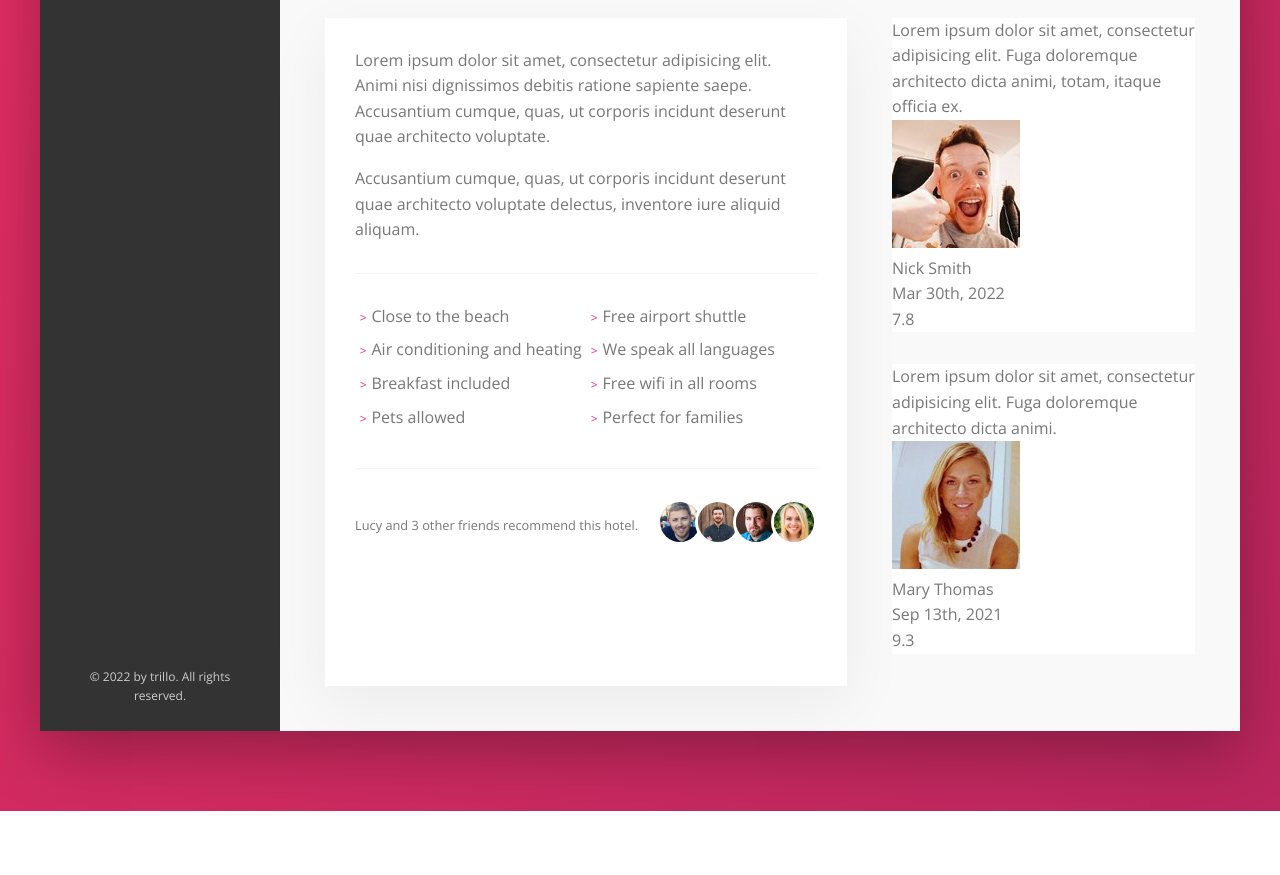
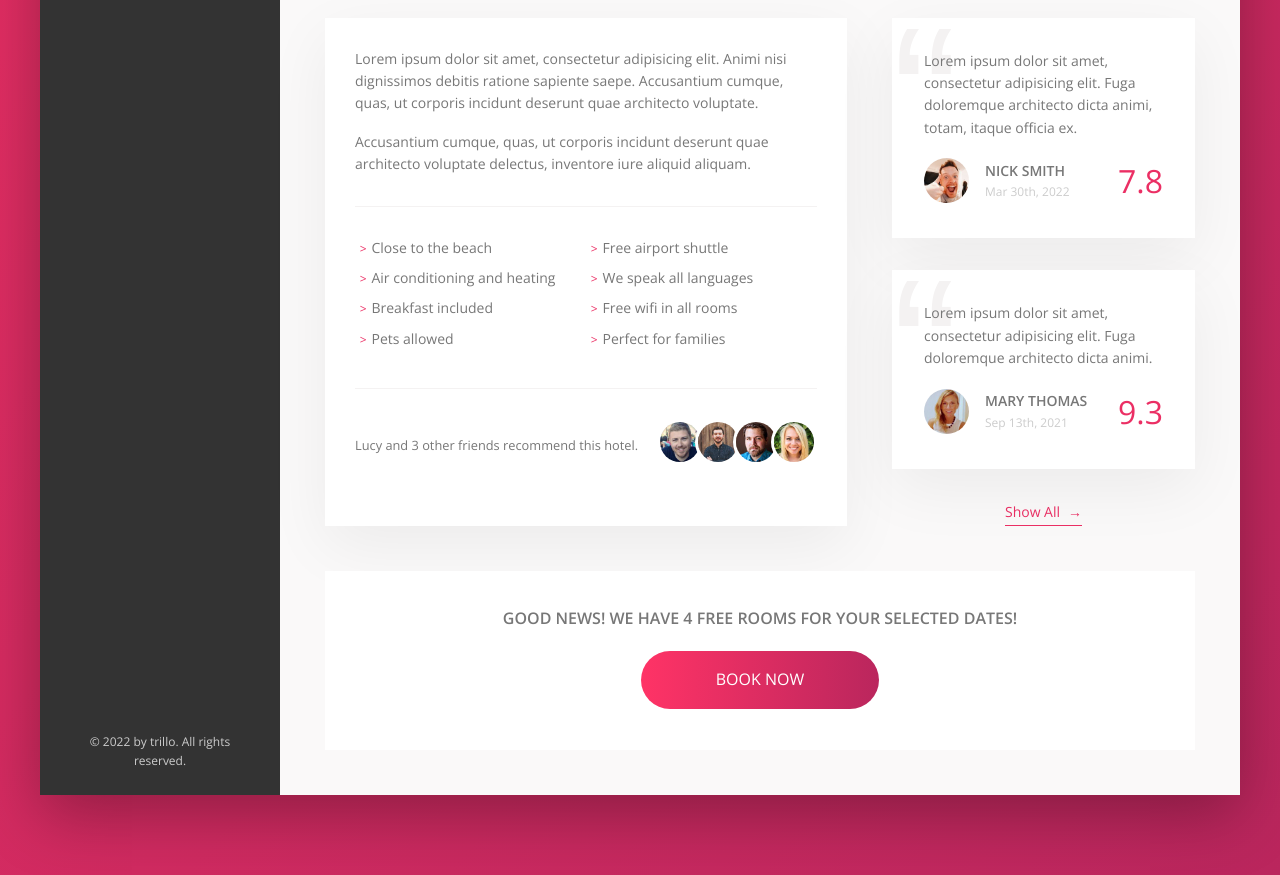
Before and after one commit to cdfishe1/trillo-demo, a website: page index.html in a window 1280 px wide. Shown: the part 620-1495 px from the top of the page. Before the commit the page ends 1431 px from the top, so only its background shows below. Drawn offline with nearby package versions, Linux system fonts and the light colour scheme; files that its build step writes are made by us from their sources.

Commit message:
add cta section

```diff
--- a/index.html
+++ b/index.html
@@ -199,8 +199,15 @@
                                     <p class="review__rating">9.3</p>
                                 </div>
                             </section>
+                            <a href="#" class="reviews-link"><span class="reviews-link__text">Show All</span><span class="reviews-link__arrow">&rarr;</span></a>
                         </section>
-
+                        <section class="cta" aria-labelledby="cta">
+                            <h2 class="cta__heading" id="cta">Good news! We have 4 free rooms for your selected dates!</h2>
+                            <a href="#" class="book-link">
+                                <span class="book-link__visible">Book now</span>
+                                <span class="book-link__invisible">Only 4 rooms left</span>
+                            </a>
+                        </section>
                     </div>
 
 
--- a/sass/_components.scss
+++ b/sass/_components.scss
@@ -306,10 +306,166 @@
 }
 
 .review {
+    position: relative;
     flex: 0 0 20%;
     background-color: var(--color-bright);
+    box-shadow: var(--shadow-light);
+    padding: 2rem;
     margin-bottom: 2rem;
+
+
+    &__quote {
+        z-index: 10;
+        position: relative;
+    }
+
+    &__user {
+        display: flex;
+        align-items: center;
+        margin-top: 1rem;
+    }
+
+    &__pic {
+        width: 2.8125rem;
+        height: 2.8125rem;
+        border-radius: 100%;
+        margin-right: 1rem;
+    }
+
+    &__user-wrapper {
+        margin-right: auto;
+    }
+
+    &__user-name {
+        font-weight: var(--fontWeight-bold);
+        text-transform: uppercase;
+    }
+
+    &__date {
+        font-size: .75rem;
+        color: var(--color-grey-light-4)
+    }
+
+    &__rating {
+        font-size: 2rem;
+        color: var(--color-primary)
+    }
+
+    &::before {
+        content: '\201C';
+        position: absolute;
+        display: block;
+        top: 5rem;
+        left: 0;
+        font-size: 12.5rem;
+        font-family: sans-serif;
+        color: var(--color-grey-light-2);
+        line-height: 0;
+        z-index: 1;
+
+
+    }
 }
+
+.reviews-link {
+    transition: all .3s;
+    &:link,
+    &:visited {
+        color: var(--color-primary);
+        padding-bottom: .1rem;
+        border-bottom: 1px solid currentColor;
+        text-decoration: none;
+    }
+
+    &__arrow {
+        color: currentColor;
+        transition: margin-left .3s;
+        &:hover, &:focus {
+            margin-left: .5rem;
+        }
+    }
+
+    &__text {
+        transition: margin-right .3s;
+        margin-right: .5rem;
+        color: currentColor;
+
+        &:hover, &:focus {
+            margin-right: 1rem;
+        }
+    }
+
+    &:hover, &:focus {
+        color: var(--color-grey-dark-2)
+    }
+}
+
+.cta {
+    background-color: var(--color-bright);
+    text-align: center;
+    padding: 2.1875rem 0;
+    width: 100%;
+
+    &__heading {
+        font-size: 1rem;
+        font-weight: bar(--fontWeight-light);
+        text-transform: uppercase;
+        margin-bottom: 1.25rem;
+    }
+}
+
+.book-link {
+    position: relative;
+    display: inline-block;
+    text-decoration: none;
+    font-size: 1rem;
+    font-weight: var(--fontWeight-light);
+    text-transform: uppercase;
+    background-image: linear-gradient(to right, var(--color-primary-light), var(--color-primary-dark));
+    border-radius: 100px;
+    overflow: hidden;
+
+
+    &:link, &:visited {
+        color: var(--color-bright);
+    }
+
+    & > * {
+        display: inline-block;
+        height: 100%;
+        width: 100%;
+        transition: all .3s;
+    }
+
+    &__visible {
+        padding: 1rem 4.6875rem;
+    }
+
+    &__invisible {
+        padding: 1rem 0;
+        position: absolute;
+        left: 0;
+        top: -100%;
+    }
+
+    &:hover {
+        background-image: linear-gradient(to left, var(--color-primary-light), var(--color-primary-dark));
+    }
+
+    &:focus, &:hover {
+        animation: pulsate 1s;
+    }
+
+    &:hover &__visible {
+        transform: translateY(100%);
+    }
+
+    &:hover &__invisible {
+        top: 0;
+    }
+}
+
+
 
 
 
--- a/sass/_layout.scss
+++ b/sass/_layout.scss
@@ -37,10 +37,12 @@
 
 .detail {
     display: flex;
+    flex-wrap: wrap;
     gap: 2.8125rem;
     padding: 2.8125rem;
     background-color: var(--color-grey-light-1);
     border-bottom: var(--color-grey-light-2);
+    font-size: .875rem;
 }
 
 .description {
@@ -48,10 +50,13 @@
     box-shadow: var(--shadow-light);
     padding: 1.875rem;
     flex: 0 0 60%;
-    font-size: .0.875rem;
+
 }
 
 .user-reviews {
     background-color: var(--color-grey-light-1);
     flex: 1;
+    display: flex;
+    flex-direction: column;
+    align-items: center;
 }
```
